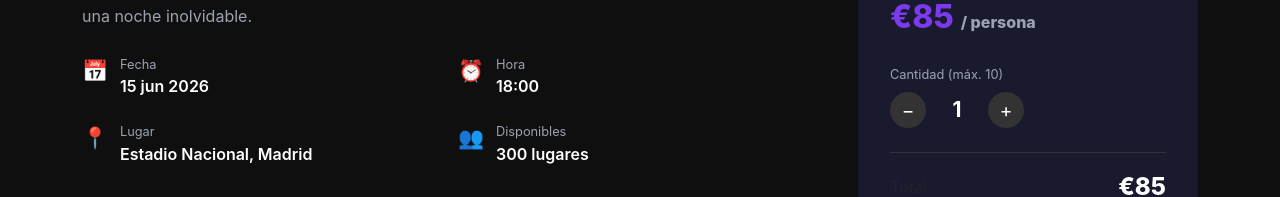
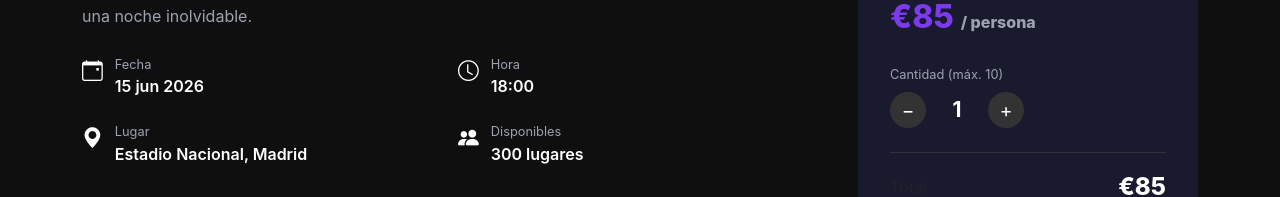
Before and after one commit to BryanStrk/frontend-angular-reto, an Angular app: page /eventos/1 in a window 1280 px wide. Shown: the part 607-804 px from the top of the page. Built offline with nearby package versions, Linux system fonts and the light colour scheme.

Commit message:
replace emojis with bootstrap-icons in evento-detalle

```diff
--- a/src/app/pages/evento-detalle/evento-detalle.html
+++ b/src/app/pages/evento-detalle/evento-detalle.html
@@ -21,28 +21,28 @@
 
             <div class="info-grid mt-4">
             <div class="info-item">
-                <span class="info-icon">📅</span>
+                <span class="info-icon"><i class="bi bi-calendar-event"></i></span>
                 <div>
                 <p class="info-label">Fecha</p>
                 <p class="info-value">{{ evento.fecha }}</p>
                 </div>
             </div>
             <div class="info-item">
-                <span class="info-icon">⏰</span>
+                <span class="info-icon"><i class="bi bi-clock"></i></span>
                 <div>
                 <p class="info-label">Hora</p>
                 <p class="info-value">{{ evento.hora }}</p>
                 </div>
             </div>
             <div class="info-item">
-                <span class="info-icon">📍</span>
+                <span class="info-icon"><i class="bi bi-geo-alt-fill"></i></span>
                 <div>
                 <p class="info-label">Lugar</p>
                 <p class="info-value">{{ evento.lugar }}</p>
                 </div>
             </div>
             <div class="info-item">
-                <span class="info-icon">👥</span>
+                <span class="info-icon"><i class="bi bi-people-fill"></i></span>
                 <div>
                 <p class="info-label">Disponibles</p>
                 <p class="info-value">{{ lugaresDisponibles }} lugares</p>
```
